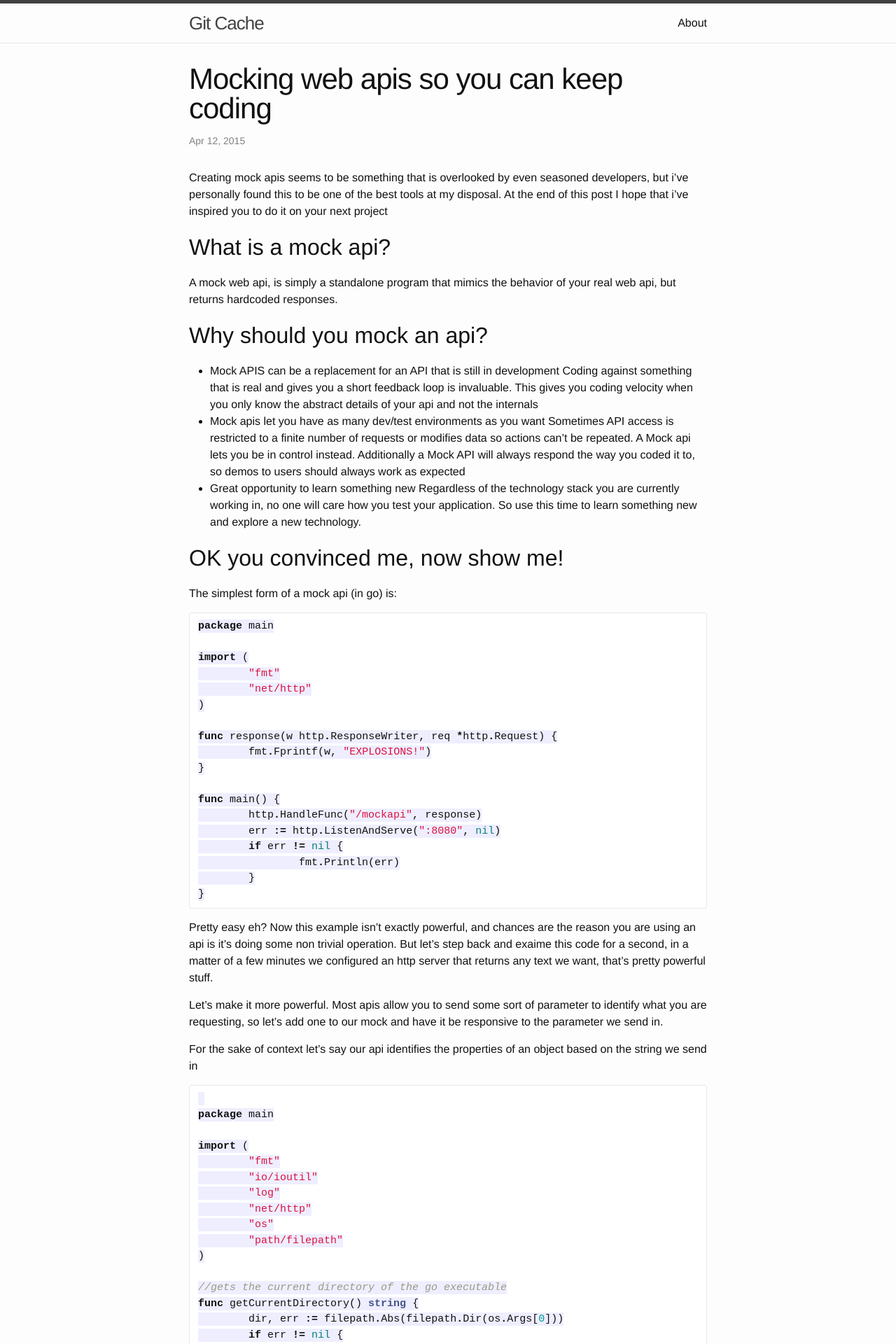
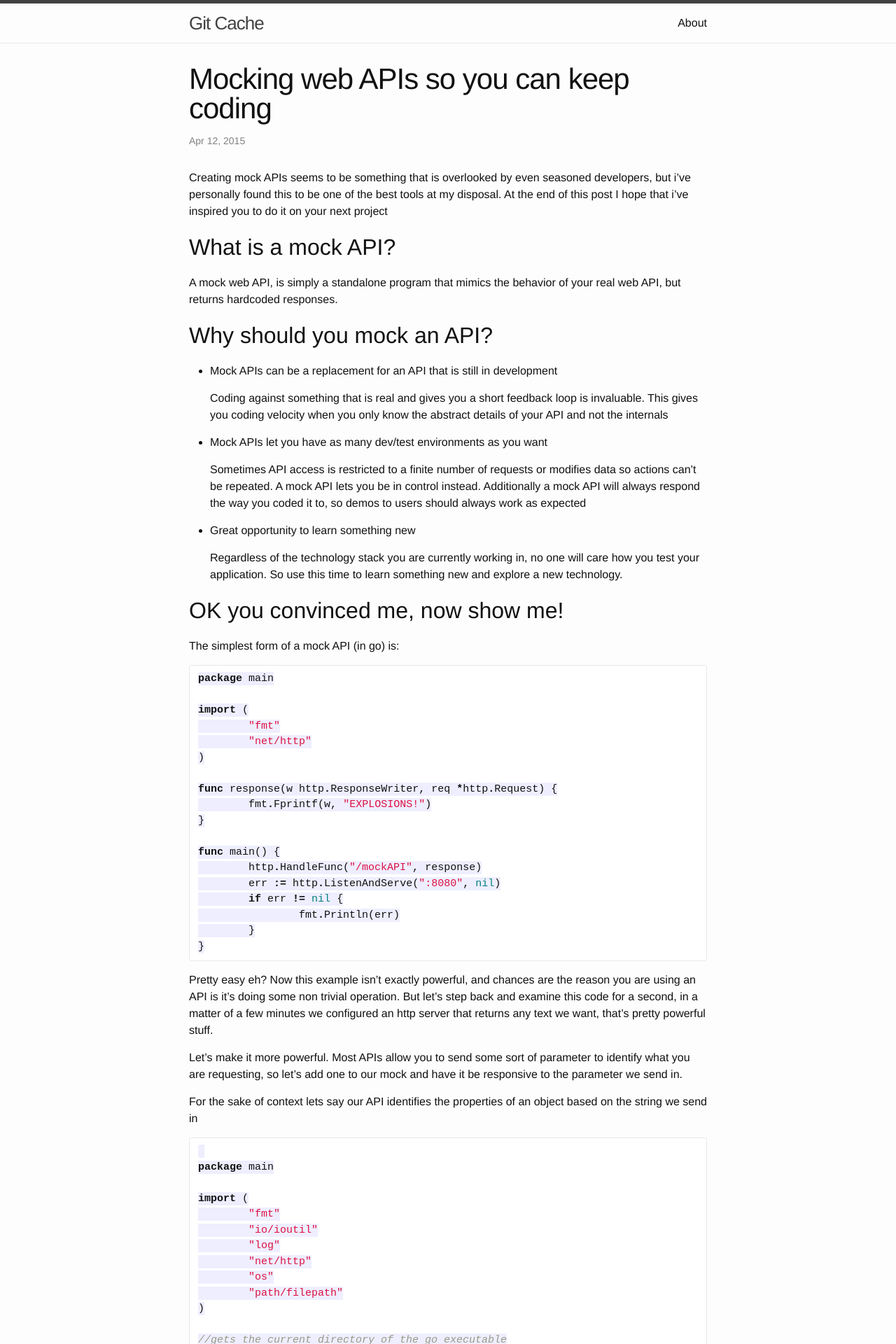
Before and after one commit to catwomey/catwomey.github.io, a Jekyll site: the page built from _posts/2015-03-18-Mock-apis-with-go.markdown, in a window 1280 px wide. Shown: the top 1920 px of the page at 70% size. Built offline with Jekyll 4.4.1, drawn with Linux system fonts in a browser that asks for light colours; Markdown is read by kramdown in place of the engine named in the settings; comment, search, counter and statistics services are not loaded; some of the changed text lies outside the part shown.

Commit message:
grammar and capitlization

````diff
--- a/_posts/2015-03-18-Mock-apis-with-go.markdown
+++ b/_posts/2015-03-18-Mock-apis-with-go.markdown
@@ -1,34 +1,37 @@
 ---
 layout: post
-title:  "Mocking web apis so you can keep coding"
+title:  "Mocking web APIs so you can keep coding"
 date:   2015-04-12
 categories: golang
-tags: golang mockapi
+tags: golang mockAPI
 ---
 
-Creating mock apis seems to be something that is overlooked by even seasoned developers, but i've personally found this to be
+Creating mock APIs seems to be something that is overlooked by even seasoned developers, but i've personally found this to be
 one of the best tools at my disposal.  At the end of this post I hope that i've inspired you to do it on your next project
 
-##What is a mock api?
+##What is a mock API?
 
-A mock web api, is simply a standalone program that mimics the behavior of your real web api, but returns hardcoded responses.
+A mock web API, is simply a standalone program that mimics the behavior of your real web API, but returns hardcoded responses.
 
-##Why should you mock an api?
+##Why should you mock an API?
 
-* Mock APIS can be a replacement for an API that is still in development
+* Mock APIs can be a replacement for an API that is still in development
+
     Coding against something that is real and gives you a short feedback loop is invaluable. This gives you coding velocity
-    when you only know the abstract details of your api and not the internals
-* Mock apis let you have as many dev/test environments as you want
+    when you only know the abstract details of your API and not the internals
+* Mock APIs let you have as many dev/test environments as you want
+
     Sometimes API access is restricted to a finite number of requests or modifies data so actions can't be repeated. A
-    Mock api lets you be in control instead.  Additionally a Mock API will always respond the way you coded it to, so demos
+    mock API lets you be in control instead.  Additionally a mock API will always respond the way you coded it to, so demos
     to users should always work as expected
 * Great opportunity to learn something new
+
     Regardless of the technology stack you are currently working in, no one will care how you test your application. So
     use this time to learn something new and explore a new technology.
 
 ##OK you convinced me, now show me!
 
-The simplest form of a mock api (in go) is:
+The simplest form of a mock API (in go) is:
 
 
  ```go
@@ -44,21 +47,21 @@ func response(w http.ResponseWriter, req *http.Request) {
 }
 
 func main() {
-	http.HandleFunc("/mockapi", response)
+	http.HandleFunc("/mockAPI", response)
 	err := http.ListenAndServe(":8080", nil)
 	if err != nil {
 		fmt.Println(err)
 	}
 }
  ```
- Pretty easy eh?  Now this example isn't exactly powerful, and chances are the reason you are using an api is it's doing
- some non trivial operation.  But let's step back and exaime this code for a second, in a matter of a few minutes we configured
+ Pretty easy eh?  Now this example isn't exactly powerful, and chances are the reason you are using an API is it's doing
+ some non trivial operation.  But let's step back and examine this code for a second, in a matter of a few minutes we configured
  an http server that returns any text we want, that's pretty powerful stuff.
 
- Let's make it more powerful.  Most apis allow you to send some sort of parameter to identify what you are requesting, so
+ Let's make it more powerful.  Most APIs allow you to send some sort of parameter to identify what you are requesting, so
  let's add one to our mock and have it be responsive to the parameter we send in.
 
- For the sake of context let's say our api identifies the properties of an object based on the string we send in
+ For the sake of context lets say our API identifies the properties of an object based on the string we send in
 
 
  ```go
@@ -98,7 +101,7 @@ func response(w http.ResponseWriter, req *http.Request) {
 
 func main() {
 
-	http.HandleFunc("/mockapi", response)
+	http.HandleFunc("/mockAPI", response)
 
 	err := http.ListenAndServe(":8080", nil)
 	logError("main", err)
@@ -109,4 +112,4 @@ As you can see the response function now looks at the thing parameter and writes
 as thing in the current directory.  Keep in mind this isn't production ready code, just a stub to code against.
 
 For the above code to work you must run `go build` in the directory of your code and run the resulting executable.
-Now you've done it, you have a working api that takes a parameter in and spits out json.
+Now you've done it, you have a working API that takes a parameter in and spits out json.
--- a/_sass/_layout.scss
+++ b/_sass/_layout.scss
@@ -126,13 +126,13 @@
 }
 
 .footer-col-2 {
-    width: -webkit-calc(33% - (#{$spacing-unit} / 2));
-    width:         calc(33% - (#{$spacing-unit} / 2));
+    width: -webkit-calc(34% - (#{$spacing-unit} / 2));
+    width:         calc(34% - (#{$spacing-unit} / 2));
 }
 
 .footer-col-3 {
-    width: -webkit-calc(34% - (#{$spacing-unit} / 2));
-    width:         calc(34% - (#{$spacing-unit} / 2));
+    width: -webkit-calc(33% - (#{$spacing-unit} / 2));
+    width:         calc(33% - (#{$spacing-unit} / 2));
 }
 
 @include media-query($on-laptop) {
````
